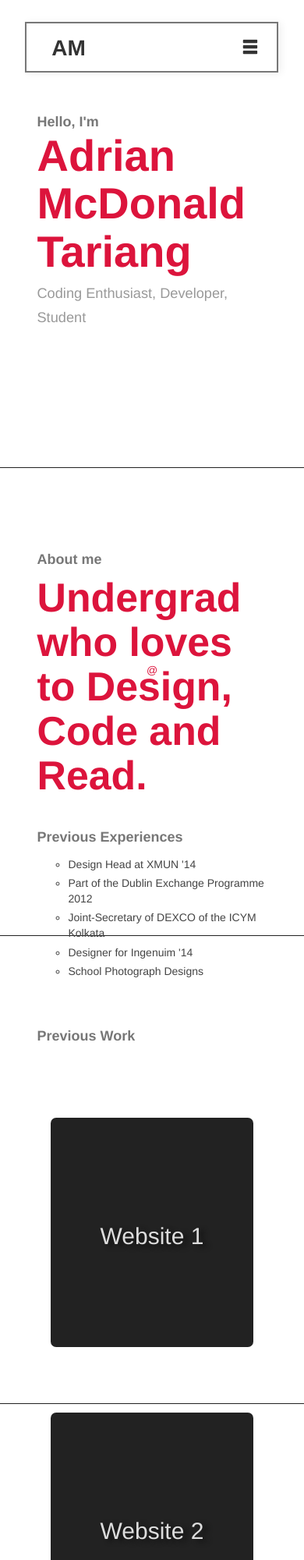
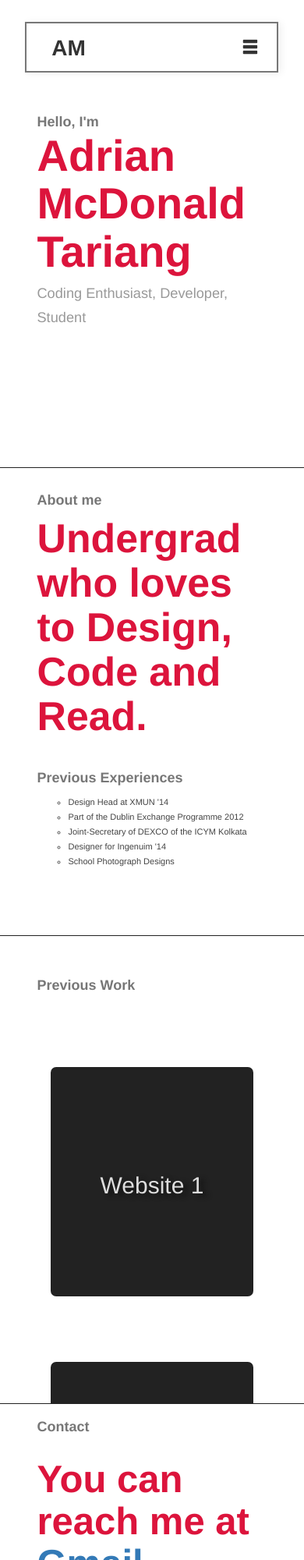
Before and after one commit to Adrian147/adrian147.github.io, a plain HTML site: page index.html in a window 390 px wide. Shown: the top 2000 px of the page at 78% size. Drawn offline with nearby package versions, Linux system fonts and the light colour scheme.

Commit message:
Provided responsive support with multiple device checks.
performed for all sections except the previous work.

```diff
--- a/css/main.css
+++ b/css/main.css
@@ -124,6 +124,8 @@
     border-bottom: 1px;
     border-style: solid;
     border-color: #222;
+    overflow-y: hidden;
+    min-height: 568px;
 }
 
 .Slide3 .navItem {
@@ -319,18 +321,37 @@ body{
     .Slide1 .desc{
         font-size: 2em;
     }
+    .Slide2 .navItem{
+        margin-top: 32px;
+    }
 
     .Slide2 .descLarge{
         font-size: 3.7em;
         width: 300px;
         margin: auto;
     }
+    .Slide2 .prevList{
+        font-size: 11px;
+    }
 
     .Slide4 .textLarge{
         font-size: 3.5em;
     }
+
+    .Slide4 .navItem{
+        margin-top: 20px;
+    }
 }
+/*
+iPad support.
+*/
 
+
+@media (min-width: 992px) and (max-width:1200px) and (max-height: 890px){
+    .descLarge{
+        font-size: 6em;
+    }
+}
 /* Mobile Overlay Menu
 */
 
--- a/js/main.js
+++ b/js/main.js
@@ -1,9 +1,14 @@
 $(document).ready(function() {
-    $('.SlideHeight1').css("height", screen.availHeight);
-    $('.SlideHeight2').css("height", 2*screen.availHeight);
-    $('.SlideHeight3').css("height", 3*screen.availHeight);
+    if(screen.availHeight > 568){
+        $('.SlideHeight1').css("height", screen.availHeight);
+        $('.SlideHeight2').css("height", 2*screen.availHeight);
+        $('.SlideHeight3').css("height", 3*screen.availHeight);
+    }else{
+        $('.SlideHeight1').css("height", 568);
+        $('.SlideHeight2').css("height", 2*568);
+        $('.SlideHeight3').css("height", 3*568);
 
-
+    }
     $(".close_button").click(function(){
         $(".overlay").addClass("toggle_menu");
     });
```
Also changed, not shown: 1 other file.
